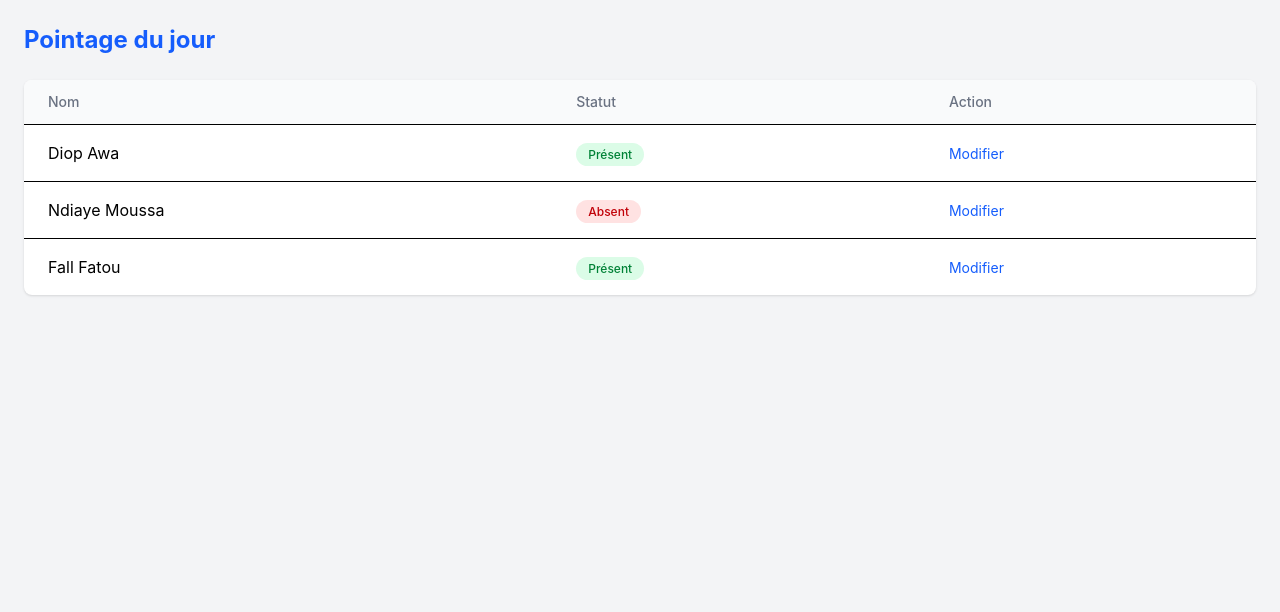
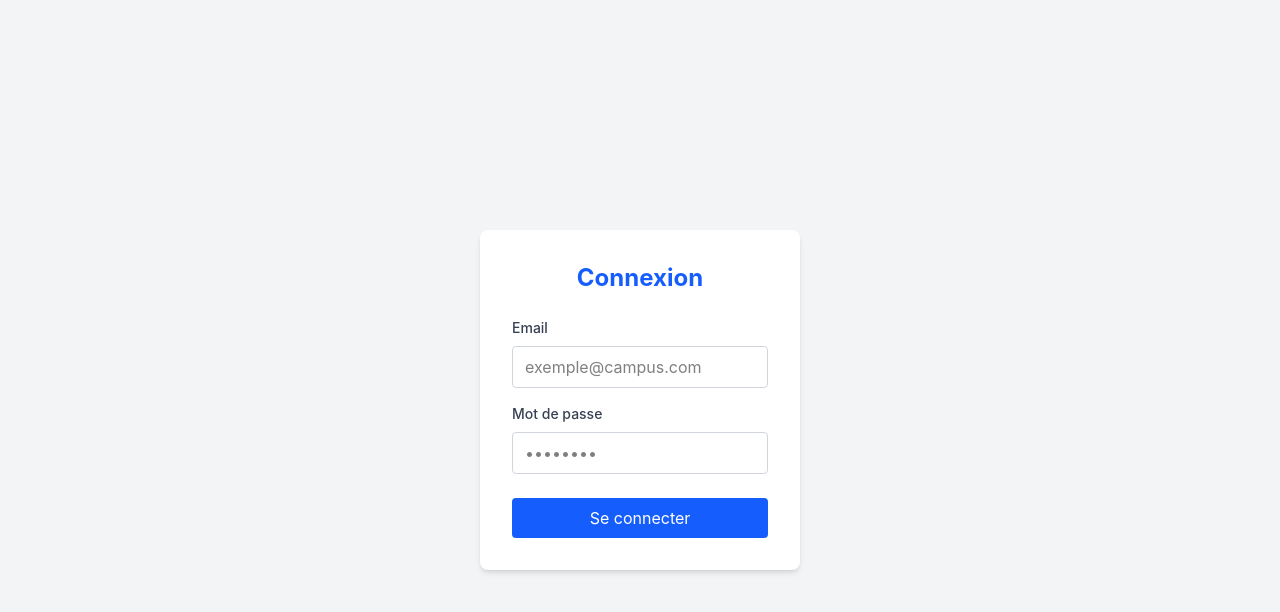
Before and after one commit to mg7984992-byte/pointage-presence-campus, a React (Vite) app: page / in a window 1280 px wide. Shown: the top 612 px of the page. Built offline with nearby package versions, Linux system fonts and the light colour scheme.

Commit message:
Ajout React Router avec routes Login, Dashboard, Pointage

```diff
--- a/package.json
+++ b/package.json
@@ -13,6 +13,7 @@
     "@tailwindcss/vite": "^4.3.3",
     "react": "^19.2.8",
     "react-dom": "^19.2.8",
+    "react-router-dom": "^7.18.2",
     "tailwindcss": "^4.3.3"
   },
   "devDependencies": {
--- a/src/App.tsx
+++ b/src/App.tsx
@@ -1,7 +1,18 @@
+import { BrowserRouter, Routes, Route } from 'react-router-dom'
+import LoginPage from './pages/LoginPage'
+import DashboardPage from './pages/DashboardPage'
 import PointagePage from './pages/PointagePage'
 
 function App() {
-  return <PointagePage />
+  return (
+    <BrowserRouter>
+      <Routes>
+        <Route path="/" element={<LoginPage />} />
+        <Route path="/dashboard" element={<DashboardPage />} />
+        <Route path="/pointage" element={<PointagePage />} />
+      </Routes>
+    </BrowserRouter>
+  )
 }
 
 export default App
```
Also changed, not shown: 1 other file (tests, documents, lock files or other folders).
